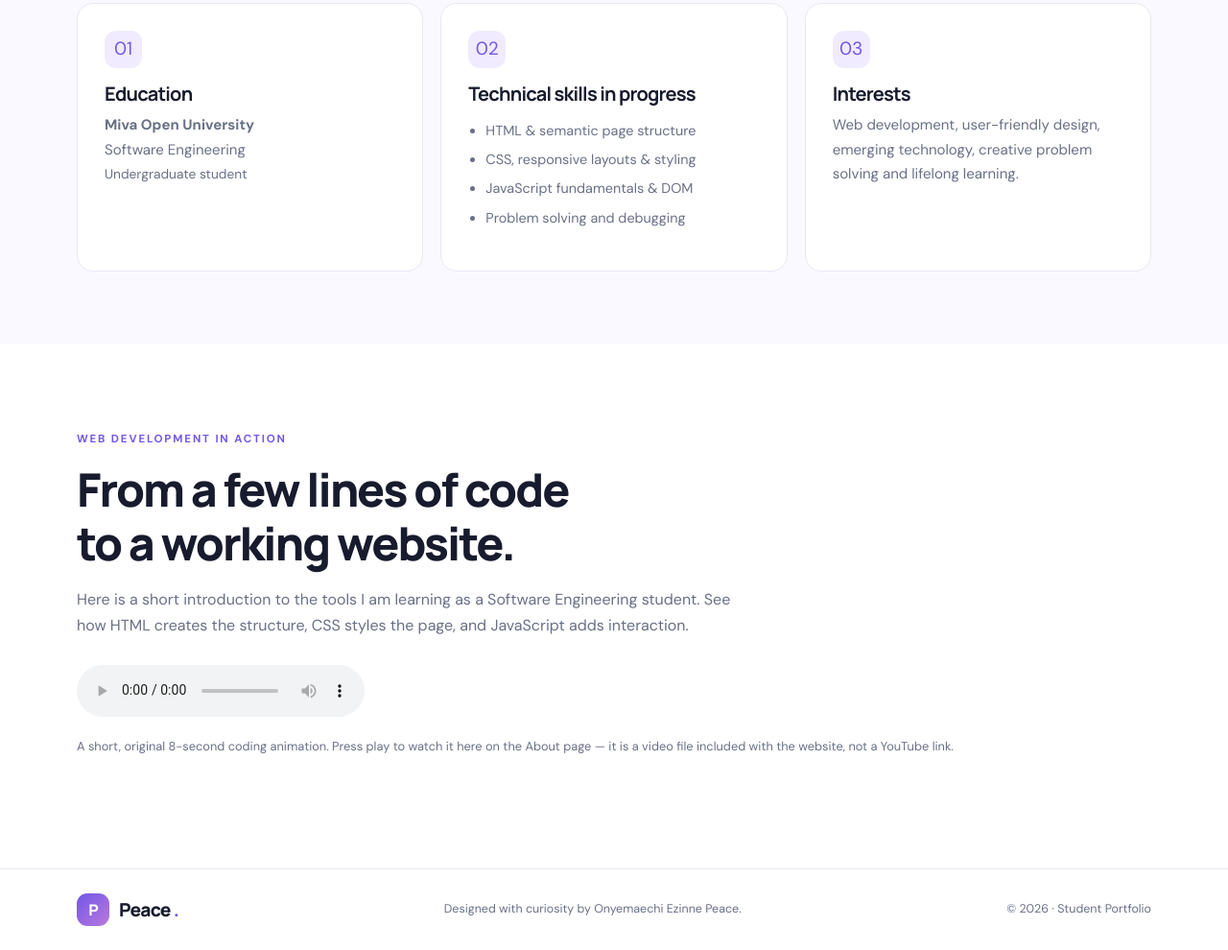
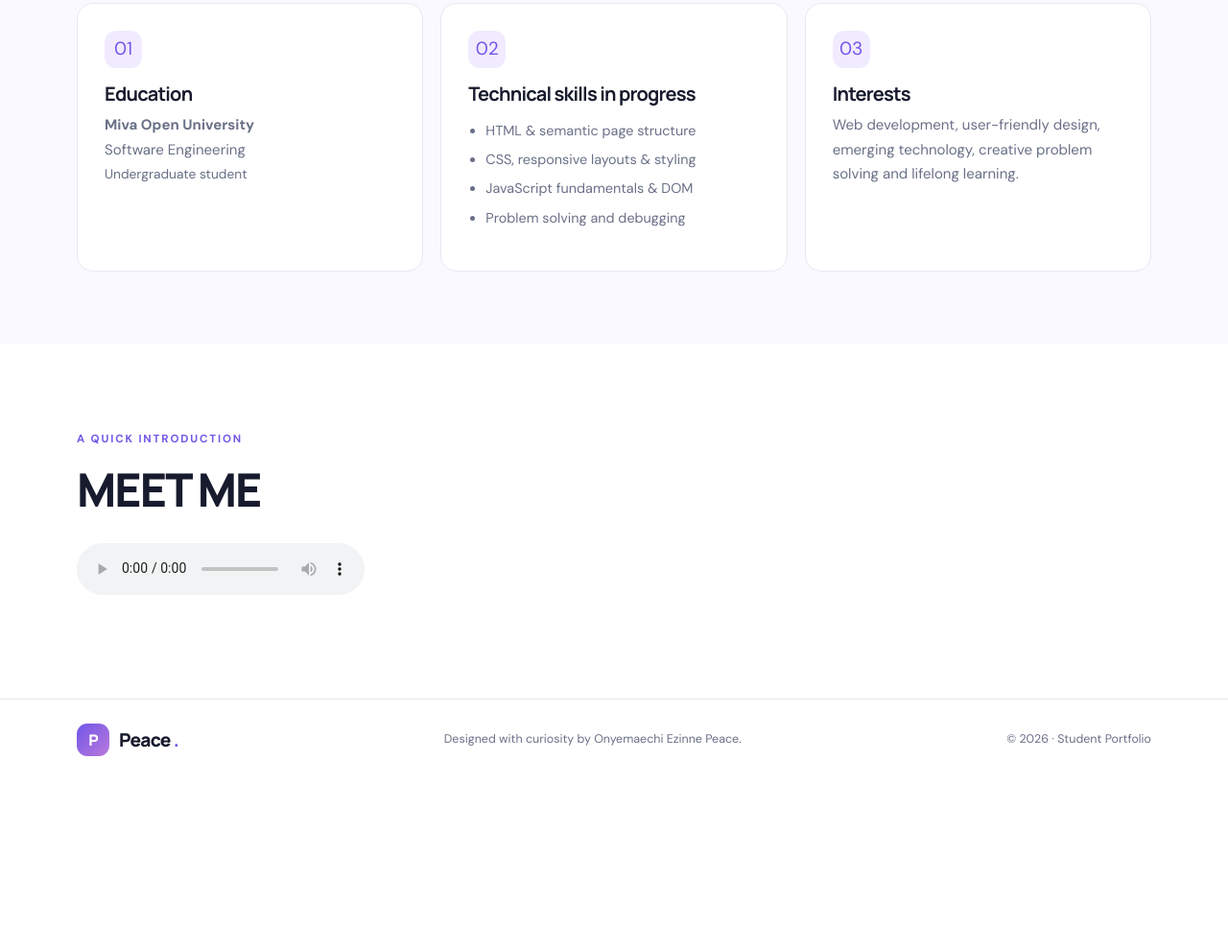
Before and after one commit to ezinnepeace63-max/Onyemaechi-student-portfolio, a plain HTML site: page about.html in a window 1280 px wide. Shown: the part 1298-2288 px from the top of the page at 96% size. After the commit the page ends 2111 px from the top, so only its background shows below. Drawn offline with Linux system fonts and the light colour scheme.

Commit message:
about page update

```diff
--- a/about.html
+++ b/about.html
@@ -170,16 +170,11 @@
    <section class="section-wrap video-section">
     <div class="video-heading">
      <p class="eyebrow">
-      WEB DEVELOPMENT IN ACTION
+      A QUICK INTRODUCTION
      </p>
-     <h2>
-      From a few lines of code
-      <br/>
-      to a working website.
-     </h2>
-     <p>
-      Here is a short introduction to the tools I am learning as a Software Engineering student. See how HTML creates the structure, CSS styles the page, and JavaScript adds interaction.
-     </p>
+    <h2>
+      MEET ME
+      </h2>
     </div>
     <!-- <div class="video-frame">
      <video aria-label="Short animated introduction to web development and coding" controls="" playsinline="" poster="assets/web-development-video-poster.jpg" preload="metadata">
@@ -191,9 +186,7 @@
   <source src="assets/my-audio.mp3" type="audio/mpeg">
   Your browser does not support audio.
 </audio>
-    <p class="video-caption">
-     A short, original 8-second coding animation. Press play to watch it here on the About page &mdash; it is a video file included with the website, not a YouTube link.
-    </p>
+
    </section>
   </main>
   <footer class="site-footer">
```
